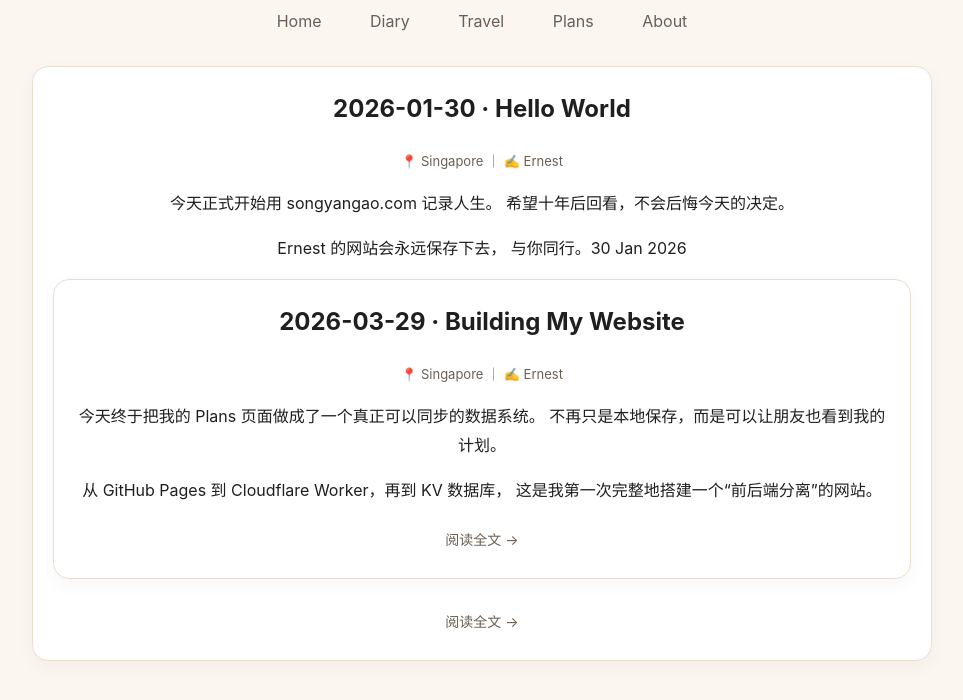
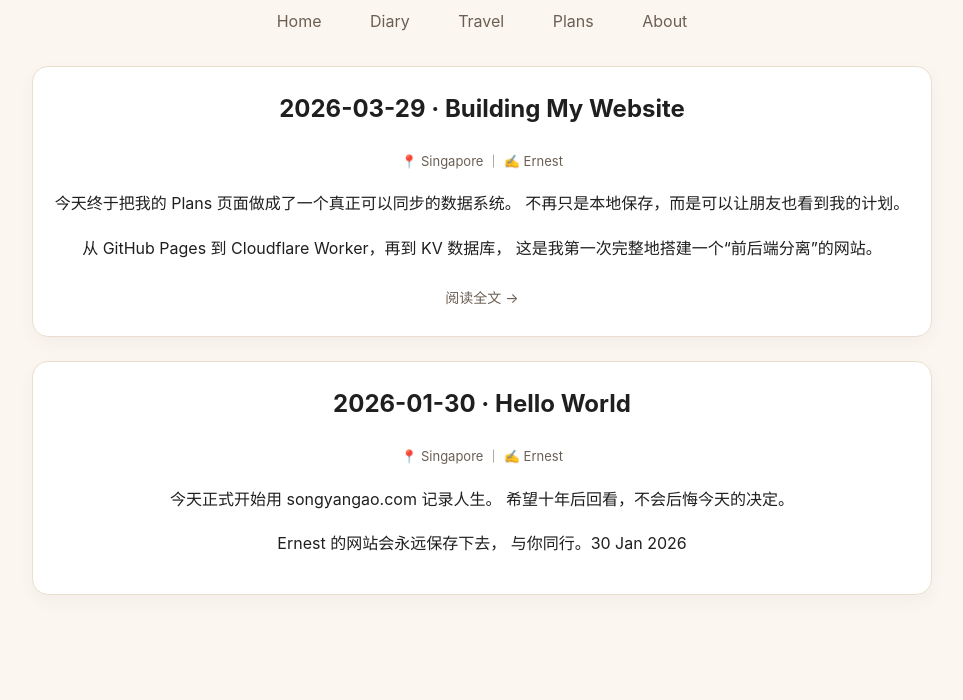
Before and after one commit to errrnestooo/errrnestooo.github.io, a plain HTML site: page diary.html in a window 1280 px wide. Shown: the part 122-822 px from the top of the page, without its empty margins (158-1121 px from the left). After the commit the page ends 800 px from the top, so only its background shows below. Drawn offline with Linux system fonts and the light colour scheme.

Commit message:
Update diary.html

```diff
--- a/diary.html
+++ b/diary.html
@@ -87,24 +87,6 @@
 
 
 <!-- ===== 日记开始 ===== -->
-
-<div class="post">
-
-  <h2>2026-01-30 · Hello World</h2>
-
-  <div class="meta">
-    📍 Singapore ｜ ✍️ Ernest
-  </div>
-
-  <p>
-    今天正式开始用 songyangao.com 记录人生。
-    希望十年后回看，不会后悔今天的决定。
-  </p>
-
-  <p>
-    Ernest 的网站会永远保存下去，
-    与你同行。30 Jan 2026
-  </p>
 <div class="post">
 
   <h2>2026-03-29 · Building My Website</h2>
@@ -128,11 +110,24 @@
   </a>
 
 </div>
-  <a class="readmore" href="index.html#post-2026-01-30">
-    阅读全文 →
-  </a>
+<div class="post">
 
-</div>
+  <h2>2026-01-30 · Hello World</h2>
+
+  <div class="meta">
+    📍 Singapore ｜ ✍️ Ernest
+  </div>
+
+  <p>
+    今天正式开始用 songyangao.com 记录人生。
+    希望十年后回看，不会后悔今天的决定。
+  </p>
+
+  <p>
+    Ernest 的网站会永远保存下去，
+    与你同行。30 Jan 2026
+  </p>
+
 
 <!-- ===== 日记结束 ===== -->
 
```
